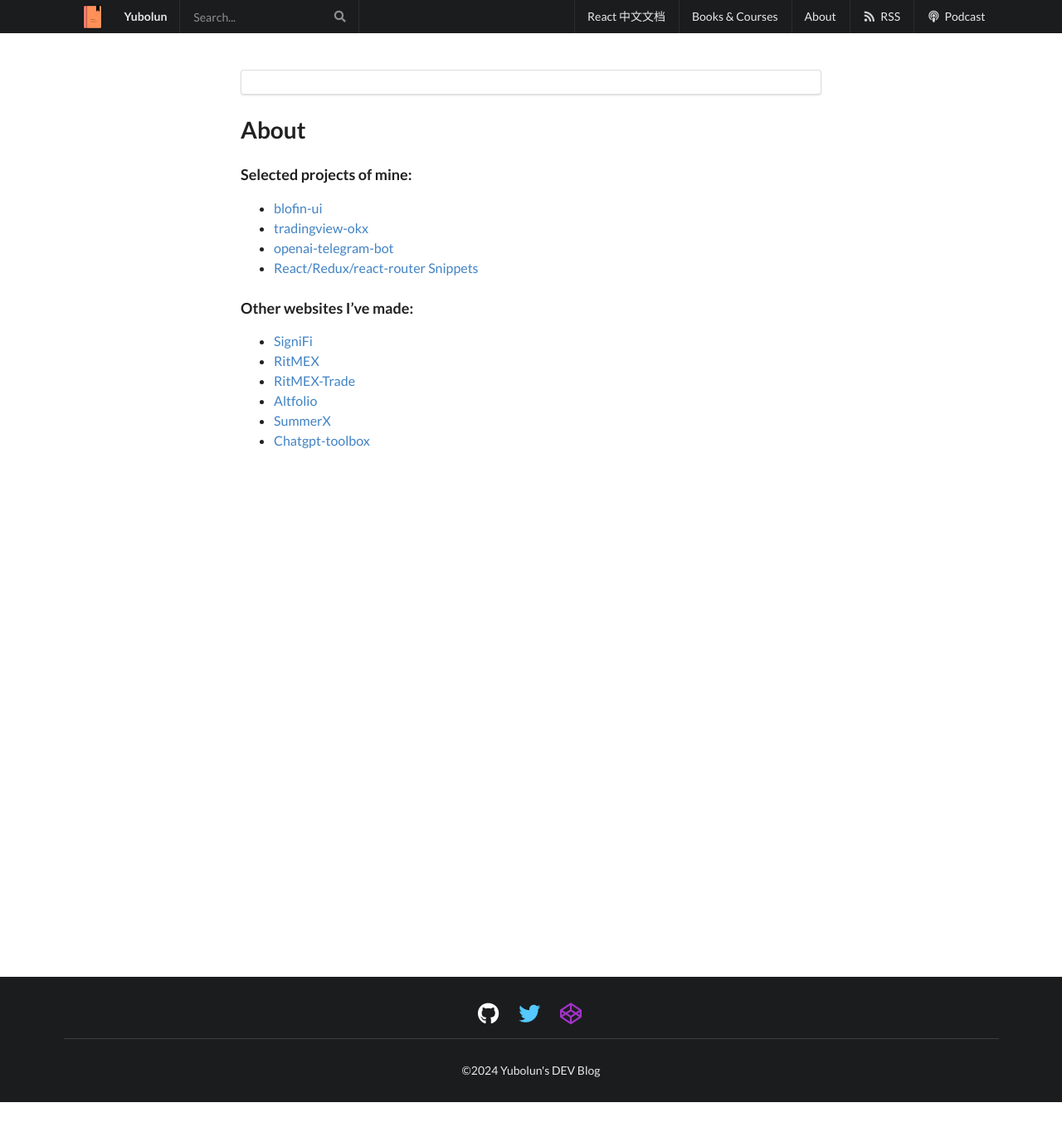
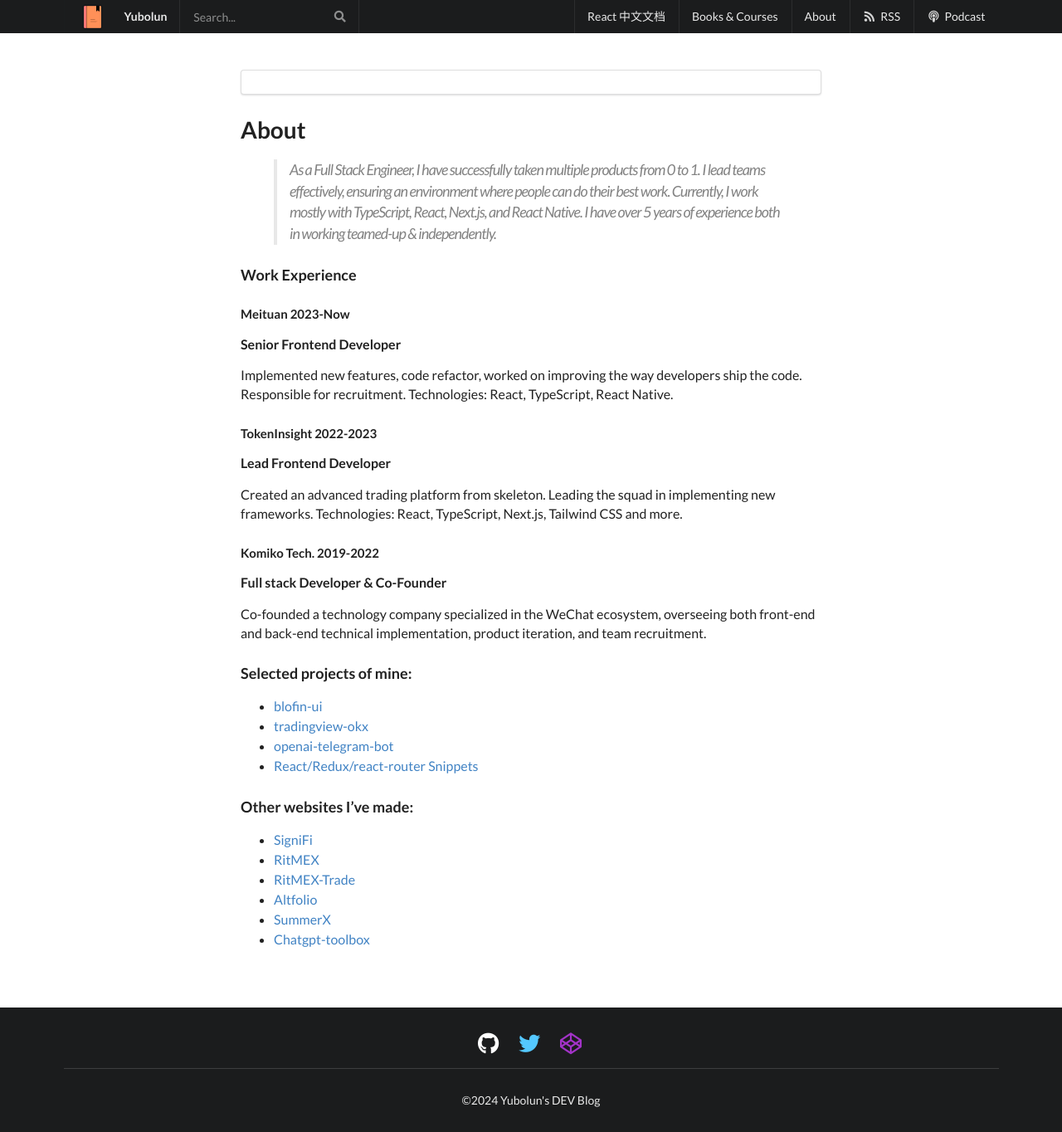
Before and after one commit to discountry/discountry.github.io, a Jekyll site: the page built from about/index.md, in a window 1280 px wide and 1364 px high. Shown: the whole window at 83% size. Built offline with Jekyll 4.4.1, drawn with Linux system fonts in a browser that asks for light colours.

Commit message:
Update index.md

```diff
--- a/about/index.md
+++ b/about/index.md
@@ -3,6 +3,28 @@
 title: About
 order: 1
 ---
+
+> As a Full Stack Engineer, I have successfully taken multiple products from 0 to 1. I lead teams effectively, ensuring an environment where people can do their best work. Currently, I work mostly with TypeScript, React, Next.js, and React Native. I have over 5 years of experience both in working teamed-up & independently.
+
+### Work Experience
+
+#### Meituan 2023-Now
+
+**Senior Frontend Developer**
+
+Implemented new features, code refactor, worked on improving the way developers ship the code. Responsible for recruitment. Technologies: React, TypeScript, React Native.
+
+#### TokenInsight 2022-2023
+
+**Lead Frontend Developer**
+
+Created an advanced trading platform from skeleton. Leading the squad in implementing new frameworks. Technologies: React, TypeScript, Next.js, Tailwind CSS and more.
+
+#### Komiko Tech. 2019-2022
+
+**Full stack Developer & Co-Founder**
+
+Co-founded a technology company specialized in the WeChat ecosystem, overseeing both front-end and back-end technical implementation, product iteration, and team recruitment.
 
 ### Selected projects of mine:
 
```
